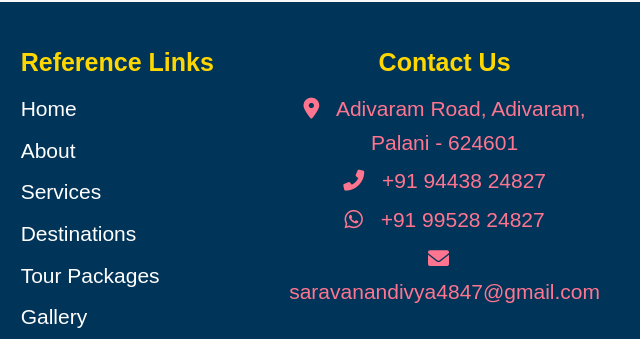
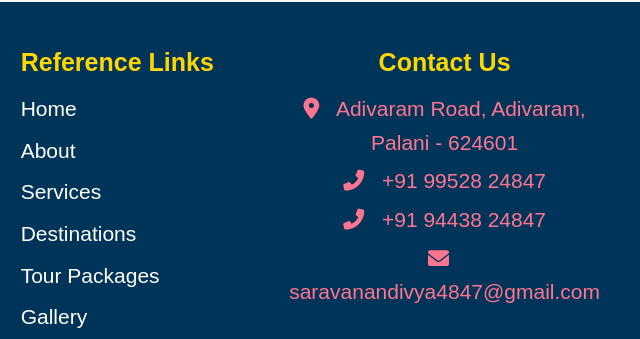
Before and after one commit to GD-125/Raja-Alangaram-Travels, a plain HTML site: page Tour_packages.html in a window 1280 px wide. Shown: the part 3150-3489 px from the top of the page, 640-1280 px from the left. Drawn offline with Linux system fonts and the light colour scheme.

Commit message:
Update Tour_packages.html

```diff
--- a/Tour_packages.html
+++ b/Tour_packages.html
@@ -325,8 +325,8 @@
             <div class="footer-contact">
                 <h3>Contact Us</h3>
                 <p><i class="fas fa-map-marker-alt"></i> Adivaram Road, Adivaram, Palani - 624601</p>
-                <p><i class="fas fa-phone-alt"></i> +91 94438 24827</p>
-                <p><i class="fab fa-whatsapp"></i> +91 99528 24827</p>
+                 <p><i class="fas fa-phone-alt"></i> +91 99528 24847</p>
+                <p><i class="fas fa-phone-alt"></i> +91 94438 24847</p>
                 <p><i class="fas fa-envelope"></i> saravanandivya4847@gmail.com</p>
             </div>
 
```
